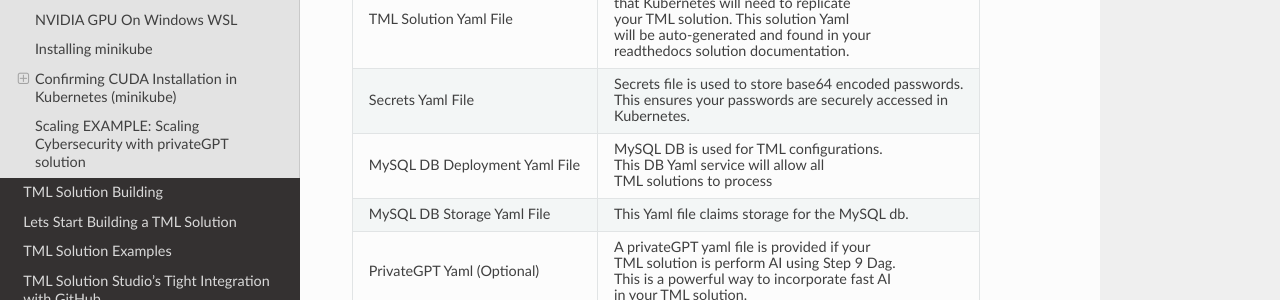
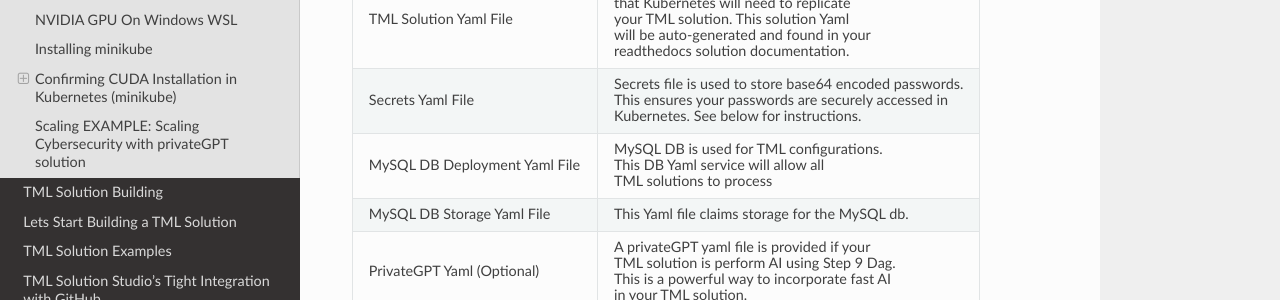
Before and after one commit to smaurice101/readthedocs, a Sphinx documentation site: the page built from docs/source/kube.rst, in a window 1280 px wide and 900 px high, scrolled down 1306 px. Shown: the part 151-451 px from the top of the window. Built offline with Sphinx 7.4.7 and the Read the Docs theme 3.1.0, drawn with Linux system fonts in a browser that asks for light colours.

Commit message:
Update kube.rst

```diff
--- a/docs/source/kube.rst
+++ b/docs/source/kube.rst
@@ -44,7 +44,7 @@
 
        This ensures your passwords are securely accessed in
 
-       Kubernetes.
+       Kubernetes.  See below for instructions.
    * - MySQL DB Deployment Yaml File
      - MySQL DB is used for TML configurations.
 
```
